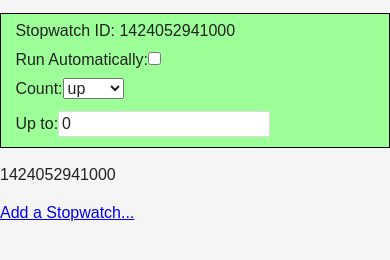
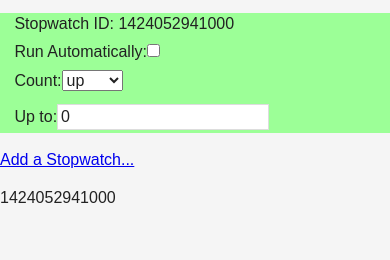
Before and after one commit to theBrianCui/ProtoWatch, a plain HTML site: page src/index.html in a window 390 px wide. Shown: the part 194-454 px from the top of the page. Drawn offline with Linux system fonts and the light colour scheme.

Commit message:
Modules now display inline-block on large screens.,

```diff
--- a/src/css/main.css
+++ b/src/css/main.css
@@ -198,9 +198,9 @@ input[type=text]:focus, textarea:focus {
 }
 
 .Module {
-    border: 1px solid black;
     padding: 0 1em;
     margin: 1em 0;
+    display: inline-block;
 }
 
 .Module.activeModule {
@@ -260,6 +260,12 @@ input[type=text]:focus, textarea:focus {
         vertical-align: middle;
         line-height: 80px;
         font-size: 50px;
+    }
+}
+
+@media (max-width: 640px) {
+    .Module {
+        display: block;
     }
 }
 
--- a/src/js/main.js
+++ b/src/js/main.js
@@ -380,9 +380,11 @@ var Main = React.createClass({
                     {...currentActiveStopwatch.props}
                     key={currentActiveStopwatch.props.id}
                 />
-                {this.state.Modules}
+                <span id="moduleList">
+                    {this.state.Modules}
+                    <a href="javascript:void(0)" onClick={this.add}>Add a Stopwatch...</a>
+                </span>
                 <p>{currentActiveStopwatch.props.id}</p>
-                <a href="javascript:void(0)" onClick={this.add}>Add a Stopwatch...</a>
             </div>
         )
     }
```
